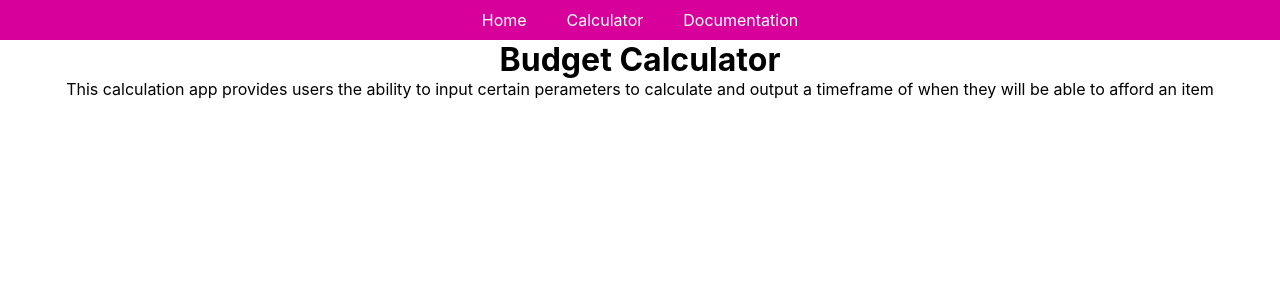
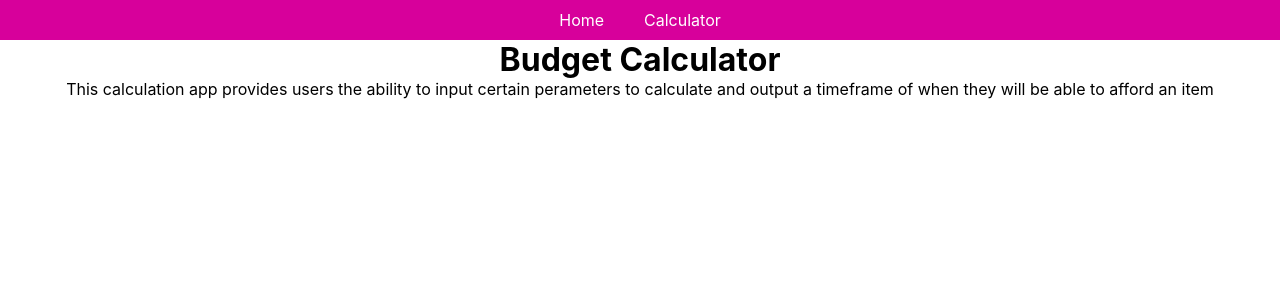
Before and after one commit to TeflonTrout/react-budget-calculator, a React (Create React App) app: page / in a window 1280 px wide. Shown: the top 300 px of the page. Built offline with nearby package versions, Linux system fonts and the light colour scheme.

Commit message:
updated UI

```diff
--- a/src/App.js
+++ b/src/App.js
@@ -11,7 +11,6 @@ function App() {
       <Switch>
         <Route exact path='/' component={Home}/>
         <Route path='/calculator' component={Calculator}/>
-        <Route path='/documentation' component={Docs}/>
       </Switch>
     </Router>
   );
--- a/src/components/Calculator.js
+++ b/src/components/Calculator.js
@@ -44,7 +44,6 @@ function Calculator() {
                 <ul>
                     <Link to='/'><li>Home</li></Link>
                     <Link to='/calculator'><li>Calculator</li></Link>
-                    <Link to='/documentation'><li>Documentation</li></Link>
                 </ul>
             </nav>
 
--- a/src/components/Home.js
+++ b/src/components/Home.js
@@ -8,7 +8,6 @@ function Home() {
                 <ul>
                     <Link to='/'><li>Home</li></Link>
                     <Link to='/calculator'><li>Calculator</li></Link>
-                    <li>Documentation</li>
                 </ul>
             </nav>
 
```
